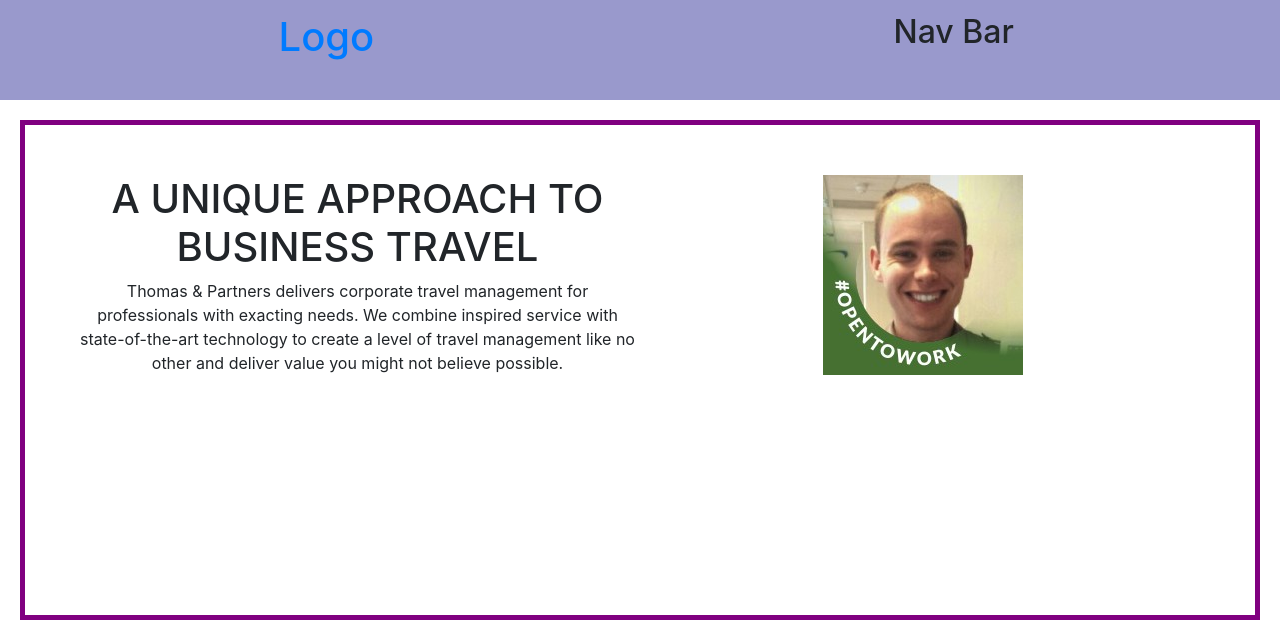
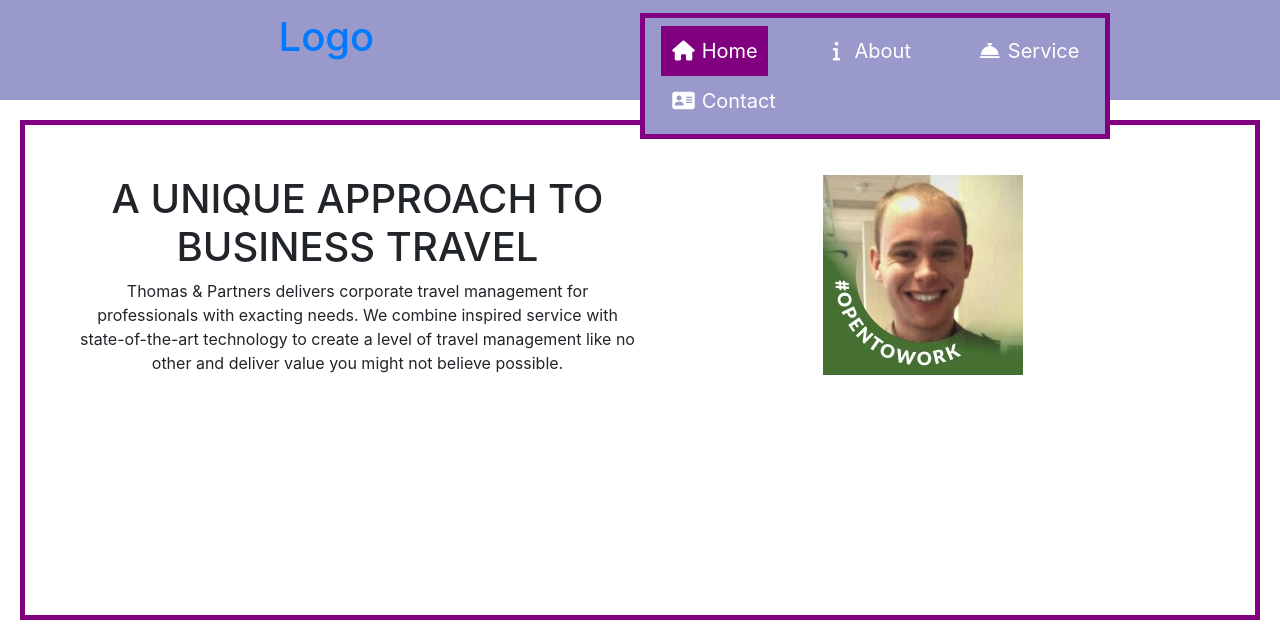
Before and after one commit to coopsx/Thomas-Partners, a plain HTML site: page index.html in a window 1280 px wide. Shown: the top 643 px of the page. Drawn offline with nearby package versions, Linux system fonts and the light colour scheme.

Commit message:
updated nav bar

```diff
--- a/assets/style.css
+++ b/assets/style.css
@@ -32,5 +32,27 @@
 #customer-service {
     display: inline;
 }
+/*----------Navbar----------*/
+
+.active {
+    background-color: purple;
+}
+
+.navbar {
+  width: 75%;
+  background-color: #9999cc;
+  overflow: auto;
+  border: 5px solid purple;
+}
+
+.navbar a {
+  text-align: center;
+  padding: 10px;
+  color: white;
+  font-size: 20px;
+}
+.navbar a:hover {
+  background-color: blueviolet;
+}
 
 /*----------Media----------*/
--- a/index.html
+++ b/index.html
@@ -15,7 +15,12 @@
         </div>
 
         <div class="column">
-            <h2>Nav Bar</h2>
+            <div class="navbar">
+                <a class="active" href="index.html"><i class="fa fa-fw fa-home"></i> Home</a>
+                <a href="#"><i class="fa fa-fw fa-info"></i> About</a>
+                <a href="#"><i class="fa fa-fw fa-concierge-bell"></i> Service</a>
+                <a href="#"><i class="fa fa-fw fa-address-card"></i> Contact</a>
+            </div>
         </div>
     </div>
 
```
